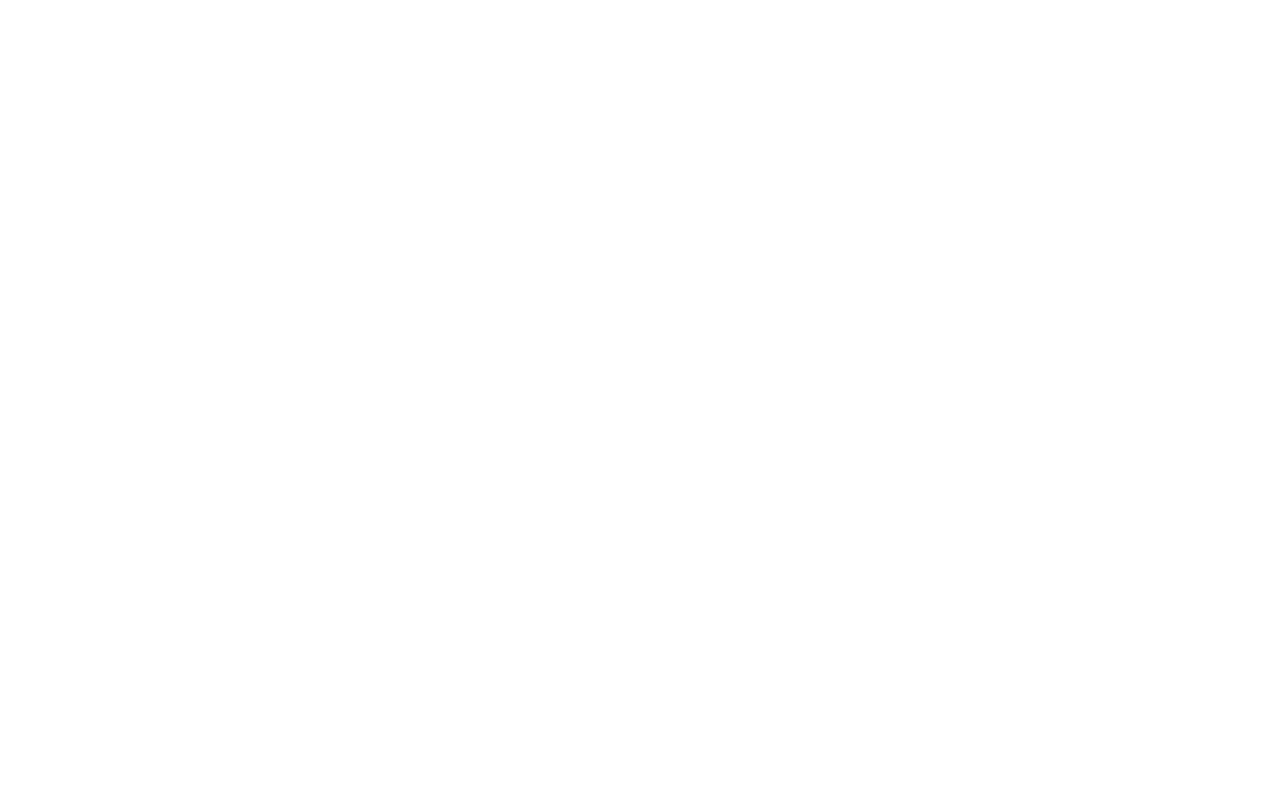
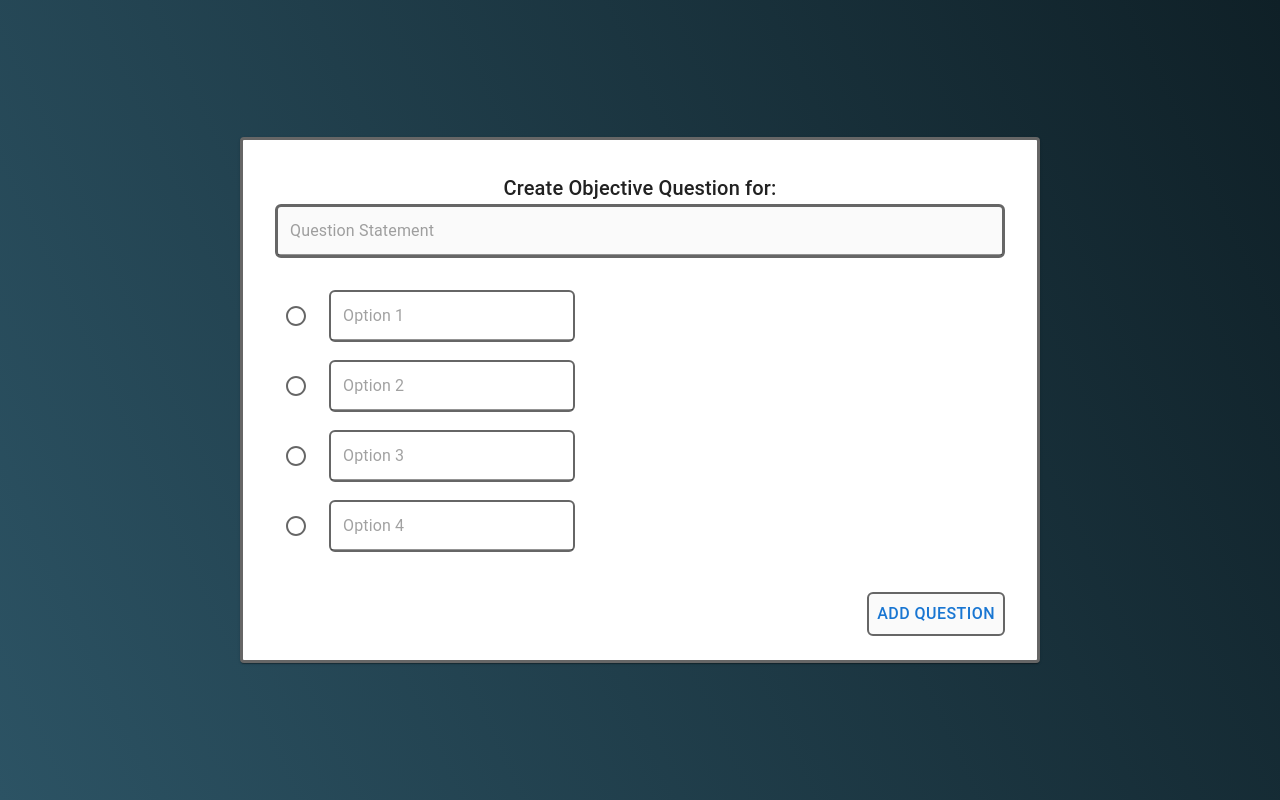
Before and after one commit to Siddharth2k14/online-exam-portal, a React (Vite) app in the folder client/vite-project/: page /exam-creation/objective in a window 1280 px wide. Before the commit this address had no page. Built offline with nearby package versions, Linux system fonts and the light colour scheme.

Commit message:
Adding the storage of question

```diff
--- a/client/vite-project/src/App.jsx
+++ b/client/vite-project/src/App.jsx
@@ -9,6 +9,7 @@ import NavBar from './components/NavBar/NavBar';
 import AdminSideBar from './components/Admin SideBar/AdminSideBar'
 import AdminDashboard from './pages/admin/Admin Dashboard/AdminDashboard';
 import AdminPage from './components/AdminPage/AdminPage'
+import ObjectiveExamCreation from './components/Objective Exam Creation/ObjectiveExamCreation';
 
 const App = () => {
   return (
@@ -23,6 +24,7 @@ const App = () => {
         <Route path='/student' element={<Student />} />
         <Route path='/forgetPassword' element={<ForgetPassword />} />
         <Route path='/admin/dashboard' element={<AdminDashboard />} />
+        <Route path='/exam-creation/objective' element={<ObjectiveExamCreation />} />
       </Routes>
 
       {/* <NavBar /> */}
--- a/client/vite-project/src/components/AdminPage/AdminPage.css
+++ b/client/vite-project/src/components/AdminPage/AdminPage.css
@@ -5,6 +5,8 @@
     position: absolute;
     top: 65px;
     left: 261px;
+  background: linear-gradient(245deg, #0f2027, #2c5364);
+    color: white;
 }
 
 .admin-heading {
@@ -13,13 +15,17 @@
     text-align: center;
     margin-top: 20px;
     margin-bottom: 30px;
-    color: #222;
+    /* color: #222; */
     letter-spacing: 1px;
 }
 
 .horizontal-line {
     border: none;
-    border-top: 2px solid black;
+    border-top: 2px solid white;
     margin: 0 30px 30px 30px;
     height: 0;
 }
+.admin-welcome {
+    text-align: center;
+    margin-bottom: 20px;
+}
--- a/client/vite-project/src/components/AdminPage/AdminPage.jsx
+++ b/client/vite-project/src/components/AdminPage/AdminPage.jsx
@@ -40,12 +40,14 @@ const AdminPage = () => {
 
     return (
       <>
+        <div className='admin-welcome'>
           <Typography variant="h6" gutterBottom>
             Welcome, Admin!
           </Typography>
           <Typography variant="body1">
             Use the sidebar to manage exams and settings.
           </Typography>
+        </div>
       </>
     );
   };
--- a/client/vite-project/src/components/Exam Creation/ExamCreation.jsx
+++ b/client/vite-project/src/components/Exam Creation/ExamCreation.jsx
@@ -1,4 +1,5 @@
 import React, { useState } from 'react';
+import { useNavigate } from 'react-router-dom';
 import {
   Card,
   FormControl,
@@ -13,14 +14,22 @@ import {
   Alert
 } from '@mui/material';
 import './ExamCreation.css';
+import ObjectiveExamCreation from '../Objective Exam Creation/ObjectiveExamCreation';
 
 const ExamCreation = () => {
   const [titleExam, setTitleExam] = useState('');
   const [open, setOpen] = useState(false);
-  const [examType, setExamType] = useState();
+  const [examType, setExamType] = useState('objective');
+  const [examCreated, setExamCreated] = useState(false);
+  const navigate = useNavigate();
 
   const handleCreateExam = () => {
     setOpen(true);
+    setExamCreated(true);
+    if (examType === 'objective') {
+      navigate('/exam-creation/objective', { state: { titleExam } });
+    }
+    // You can add similar logic for subjective if needed
   };
 
   const handleClose = (event, reason) => {
@@ -28,13 +37,14 @@ const ExamCreation = () => {
     setOpen(false);
   };
 
+
   return (
     <>
       <Typography
         variant='h6'
         gutterBottom
         sx={{
-            textAlign: 'center'
+          textAlign: 'center'
         }}
       >
         Exam Creation
@@ -51,20 +61,21 @@ const ExamCreation = () => {
 
         <FormControl className='form-type'>
           <FormLabel className='form-type-label'>Type of Exam</FormLabel>
-          <RadioGroup defaultValue="objective">
+          <RadioGroup
+            defaultValue="objective"
+            onChange={(e) => setExamType(e.target.value)}
+          >
             <FormControlLabel
               value="objective"
               control={<Radio />}
               label="Objective"
               className='form-type-radio'
-              onChange={(e) => setExamType(e.target.value)}
             />
             <FormControlLabel
               value="subjective"
               control={<Radio />}
               label="Subjective"
               className='form-type-radio'
-              onChange={(e) => setExamType(e.target.value)}
             />
           </RadioGroup>
         </FormControl>
--- /dev/null
+++ b/client/vite-project/src/components/Objective Exam Creation/ObjectiveExamCreation.css
@@ -0,0 +1,78 @@
+.objective-exam-container {
+  display: flex;
+  justify-content: center;
+  align-items: center;
+  min-height: 100vh;
+  /* background: #f5f5f5; */
+  background: linear-gradient(245deg, #0f2027, #2c5364);
+}
+
+.objective-exam-card {
+  width: 90vw;
+  max-width: 800px;
+  padding: 32px 32px 24px 32px;
+  border: 3px solid #666;
+  border-radius: 12px;
+  background: #fff;
+  box-sizing: border-box;
+}
+
+.exam-title {
+  text-align: center;
+  font-size: 1.3rem;
+  margin-bottom: 16px;
+  font-weight: 500;
+}
+
+.question-input {
+  width: 100%;
+  font-size: 1.1rem;
+  margin-bottom: 32px;
+  border: 3px solid #666;
+  border-radius: 6px;
+  padding: 8px 12px;
+  background: #fafafa;
+}
+
+.options-container {
+  display: flex;
+  flex-direction: column;
+  gap: 18px;
+  width: 300px;
+  margin-bottom: 40px;
+}
+
+.option-input {
+  width: 100%;
+  font-size: 1rem;
+  border: 2px solid #666;
+  border-radius: 6px;
+  padding: 8px 12px;
+  background: #fff;
+}
+
+.button-row {
+  display: flex;
+  justify-content: flex-end;
+  gap: 18px;
+  margin-top: 16px;
+}
+
+.nav-btn {
+  min-width: 80px;
+  border: 2px solid #666 !important;
+  border-radius: 6px !important;
+  background: #fafafa !important;
+  font-size: 1rem !important;
+  font-weight: 500 !important;
+}
+
+.option-row {
+  display: flex;
+  align-items: center;
+  gap: 12px;
+}
+
+.option-radio {
+  margin-left: 0;
+}
--- /dev/null
+++ b/client/vite-project/src/components/Objective Exam Creation/ObjectiveExamCreation.jsx
@@ -0,0 +1,111 @@
+import { Card, Input, Typography, Button, Radio } from '@mui/material';
+import React, { useState } from 'react';
+import { useDispatch, useSelector } from 'react-redux';
+import { useLocation } from 'react-router-dom';
+import './ObjectiveExamCreation.css';
+import { addQuestion } from '../../redux/questionSlice';
+
+const ObjectiveExamCreation = () => {
+  const location = useLocation();
+  const titleExam = location.state?.titleExam || '';
+  const [question, setQuestion] = useState('');
+  const [options, setOptions] = useState(['', '', '', '']);
+  const [correct, setCorrect] = useState(null); // index of correct answer
+  const dispatch = useDispatch();
+  const questions = useSelector(state => state.questions.questions);
+
+  const handleOptionChange = (idx, value) => {
+    const newOptions = [...options];
+    newOptions[idx] = value;
+    setOptions(newOptions);
+  };
+
+  const handleAddQuestion = async () => {
+    if (
+      !titleExam.trim() ||
+      !question.trim() ||
+      options.some(opt => !opt.trim()) ||
+      correct === null
+    ) {
+      alert('Please fill all fields and select the correct answer.');
+      return;
+    }
+    // Save to Redux
+    dispatch(addQuestion({
+      question,
+      options,
+      correct,
+      examTitle: titleExam,
+    }));
+
+    // Save to backend
+    await fetch('http://localhost:3000/api/questions', {
+      method: 'POST',
+      headers: {
+        'Content-Type': 'application/json',
+      },
+      body: JSON.stringify({
+        examTitle: titleExam,
+        // examTitle: titleExam || 'Default Exam Title',
+        question,
+        options,
+        correct,
+      })
+    });
+
+    setQuestion('');
+    setOptions(['', '', '', '']);
+    setCorrect(null);
+    alert('Question added!');
+  };
+
+  return (
+    <div className="objective-exam-container">
+      <Card className="objective-exam-card">
+        <Typography className="exam-title" variant="h6">
+          Create Objective Question for: {titleExam}
+        </Typography>
+        <Input
+          type="text"
+          placeholder="Question Statement"
+          value={question}
+          className="question-input"
+          onChange={(e) => {
+            setQuestion(e.target.value);
+          }}
+        />
+
+        <div className="options-container">
+          {options.map((opt, idx) => (
+            <div key={idx} className="option-row">
+              <Radio
+                checked={correct === idx}
+                onChange={() => setCorrect(idx)}
+                value={idx}
+                name="correct-answer"
+                className="option-radio"
+              />
+              <Input
+                type="text"
+                placeholder={`Option ${idx + 1}`}
+                value={opt}
+                className="option-input"
+                onChange={(e) => {
+                  handleOptionChange(idx, e.target.value)
+                  // console.log({ idx, value: e.target.value });
+                }}
+              />
+            </div>
+          ))}
+        </div>
+        <div className="button-row">
+          <Button className="nav-btn" onClick={handleAddQuestion}>
+            Add Question
+          </Button>
+        </div>
+      </Card>
+    </div>
+  );
+};
+
+export default ObjectiveExamCreation;
--- /dev/null
+++ b/client/vite-project/src/redux/questionSlice.js
@@ -0,0 +1,28 @@
+import { createSlice } from "@reduxjs/toolkit";
+
+const initialState = {
+    questions: []
+};
+
+const questionSlice = createSlice({
+    name: "questions",
+    initialState,
+    reducers: {
+        addQuestion: (state, action) => {
+            state.questions.push(action.payload);
+        },
+        removeQuestion: (state, action) => {
+            state.questions.splice(action.payload, 1);
+        },
+        updateQuestion: (state, action) => {
+            const { index, question } = action.payload;
+            state.questions[index] = question;
+        },
+        resetQuestions: (state) => {
+            state.questions = [];
+        }
+    }
+});
+
+export const { addQuestion, removeQuestion, updateQuestion, resetQuestions } = questionSlice.actions;
+export default questionSlice.reducer;
--- a/client/vite-project/src/redux/store.js
+++ b/client/vite-project/src/redux/store.js
@@ -1,9 +1,11 @@
 import { configureStore } from "@reduxjs/toolkit";
 import authReducer from './authSlice';
+import questionReducer from './questionSlice';
 
 const store = configureStore({
     reducer: {
         auth: authReducer,
+        questions: questionReducer,
     },
 });
 
```
Also changed, not shown: 2 other files (tests, documents, lock files or other folders). Lines whose indentation alone changed are shown as unchanged.
